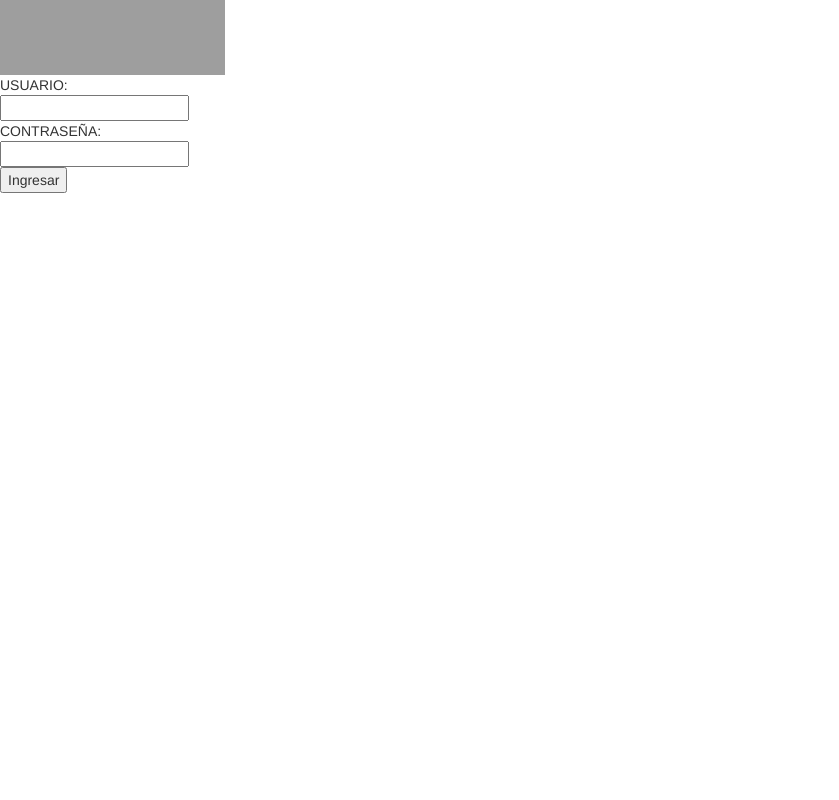
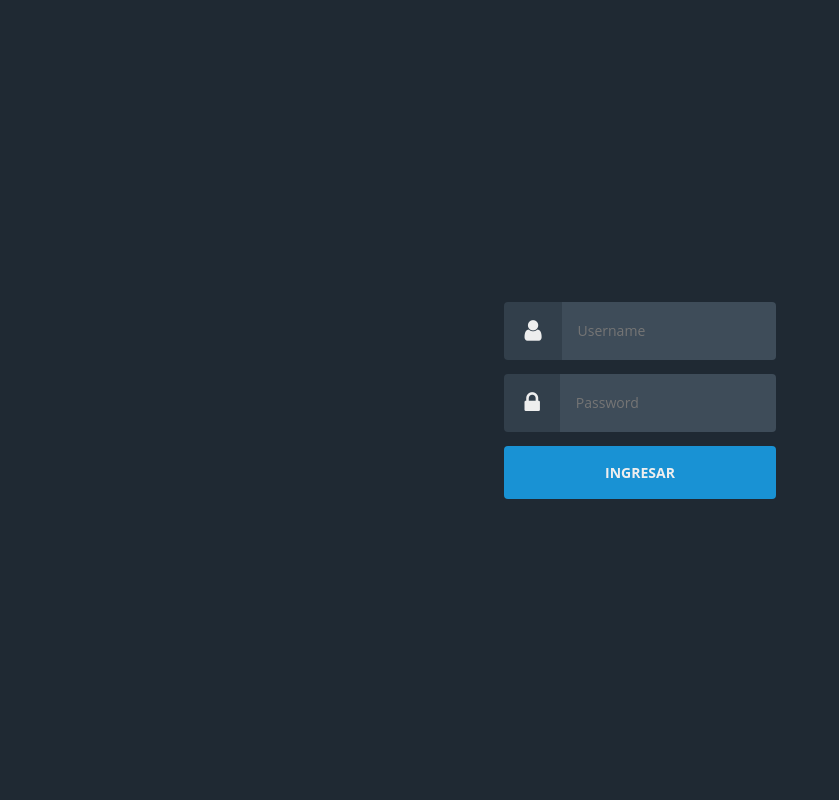
Before and after one commit to WilliBobadilla/MapaAnimales, a Django app: page /logueo in a window 1280 px wide. Shown: the whole page, without its empty margins (0-839 px from the left). Run offline with Django 3.2, Linux system fonts and the light colour scheme; some libraries are stand-ins or nearby versions; grey boxes are pictures that could not be loaded.

Commit message:
Added style to login

```diff
--- /dev/null
+++ b/mapp/static/style/style.css
@@ -0,0 +1,153 @@
+/* PALETTE 9
+Primary:
+Blue #2BB0ED
+Hover Blue:  #1992D4
+
+Support :
+
+Rojo #cf1124*/
+.align {
+    align-items: center;
+    display: flex;
+    flex-direction: column;
+    justify-content: center;
+  }
+
+.content{
+    margin-left: auto;
+    margin-right: auto;
+    max-width: var(--gridMaxWidth);
+    width: var(--gridWidth);
+}
+
+.hidden {
+    border: 0;
+    clip: rect(0 0 0 0);
+    height: 1px;
+    margin: -1px;
+    overflow: hidden;
+    padding: 0;
+    position: absolute;
+    width: 1px;
+  }
+
+
+* {
+    box-sizing: inherit;
+  }
+
+html {
+    box-sizing: border-box;
+    font-size: 100%;
+    height: 100%;
+}
+
+body {
+  background-color:#1F2933;
+  font-family: 'Open Sans', 'sans-serif';
+  font-size:  0.875rem;
+  font-weight: 400;
+  height: 100%;
+  line-height: 1.5;
+  margin: 0;
+  min-height: 100vh;
+}
+
+
+  /* modules/form.css */
+
+
+  input {
+    background-image: none;
+    border: 0;
+    color: inherit;
+    font: inherit;
+    margin: 0;
+    outline: 0;
+    padding: 0;
+    transition: background-color 0.3s;
+  }
+
+  input[type='submit'] {
+    cursor: pointer;
+  }
+
+  .form {
+    margin: calc( 0.875rem * -1);
+  }
+
+  .form input[type='password'],
+  .form input[type='text'],
+  .form input[type='submit'] {
+    width: 100%;
+  }
+
+  .form__field {
+    display: flex;
+    margin:  0.875rem;
+  }
+
+  .form__input {
+    flex: 1;
+  }
+
+  /* modules/login.css */
+
+  :root {
+    --loginColor: #eee;
+
+    --loginInputBackgroundColor: #3E4C59;
+    --loginInputHoverBackgroundColor: #52606D;
+
+    --loginLabelBackgroundColor: #323F4B;
+
+    --loginSubmitBackgroundColor: #1992D4;
+    --loginSubmitColor: #eee;
+    --loginSubmitHoverBackgroundColor: #2BB0ED;
+  }
+
+  .login {
+    color: var(--loginColor);
+  }
+
+  .login label,
+  .login input[type='text'],
+  .login input[type='password'],
+  .login input[type='submit'] {
+    border-radius: 0.25rem;
+    padding: 1rem;
+  }
+
+  .login label {
+    background-color: var(--loginLabelBackgroundColor);
+    border-bottom-right-radius: 0;
+    border-top-right-radius: 0;
+    padding-left: 1.25rem;
+    padding-right: 1.25rem;
+  }
+
+  .login input[type='password'],
+  .login input[type='text'] {
+    background-color: var(--loginInputBackgroundColor);
+    border-bottom-left-radius: 0;
+    border-top-left-radius: 0;
+  }
+
+  .login input[type='password']:focus,
+  .login input[type='password']:hover,
+  .login input[type='text']:focus,
+  .login input[type='text']:hover {
+    background-color: var(--loginInputHoverBackgroundColor);
+  }
+
+  .login input[type='submit'] {
+    background-color: var(--loginSubmitBackgroundColor);
+    color: var(--loginSubmitColor);
+    font-weight: 700;
+    text-transform: uppercase;
+  }
+
+  .login input[type='submit']:focus,
+  .login input[type='submit']:hover {
+    background-color: var(--loginSubmitHoverBackgroundColor);
+  }
--- a/mapp/templates/login.html
+++ b/mapp/templates/login.html
@@ -7,45 +7,75 @@
 	<meta name="viewport" content="width=device-width, initial-scale=1.0, maximum-scale=1, user-scalable=no" />
 	<title>Inventario - Login</title>
 
-
-	<link href="http://maxcdn.bootstrapcdn.com/font-awesome/4.2.0/css/font-awesome.min.css" rel="stylesheet">
-	<link href="http://fonts.googleapis.com/css?family=Open+Sans:300,300italic,400,600" rel="stylesheet" type="text/css">
-	<link rel="icon" href="/static/img/favicon.ico" type="image/x-icon" />
+	<link href="/static/style/style.css" rel="stylesheet" type="text/css">
+	<link rel="stylesheet" href="https://cdnjs.cloudflare.com/ajax/libs/font-awesome/4.7.0/css/font-awesome.min.css">
+	<!-- <link href="http://maxcdn.bootstrapcdn.com/font-awesome/4.2.0/css/font-awesome.min.css" rel="stylesheet"> -->
+	<!-- <link href="http://fonts.googleapis.com/css?family=Open+Sans:300,300italic,400,600" rel="stylesheet" type="text/css"> -->
+	<!-- <link rel="icon" href="/static/img/favicon.ico" type="image/x-icon" /> -->
 
 
     <script src="https://ajax.googleapis.com/ajax/libs/jquery/3.4.1/jquery.min.js"></script>
      <!-- Latest compiled and minified CSS -->
-   <link rel="stylesheet" href="https://maxcdn.bootstrapcdn.com/bootstrap/3.3.7/css/bootstrap.min.css" integrity="sha384-BVYiiSIFeK1dGmJRAkycuHAHRg32OmUcww7on3RYdg4Va+PmSTsz/K68vbdEjh4u" crossorigin="anonymous">
+   <!-- <link rel="stylesheet" href="https://maxcdn.bootstrapcdn.com/bootstrap/3.3.7/css/bootstrap.min.css" integrity="sha384-BVYiiSIFeK1dGmJRAkycuHAHRg32OmUcww7on3RYdg4Va+PmSTsz/K68vbdEjh4u" crossorigin="anonymous"> -->
 
    <!-- Optional theme -->
-   <link rel="stylesheet" href="https://maxcdn.bootstrapcdn.com/bootstrap/3.3.7/css/bootstrap-theme.min.css" integrity="sha384-rHyoN1iRsVXV4nD0JutlnGaslCJuC7uwjduW9SVrLvRYooPp2bWYgmgJQIXwl/Sp" crossorigin="anonymous">
+   <!-- <link rel="stylesheet" href="https://maxcdn.bootstrapcdn.com/bootstrap/3.3.7/css/bootstrap-theme.min.css" integrity="sha384-rHyoN1iRsVXV4nD0JutlnGaslCJuC7uwjduW9SVrLvRYooPp2bWYgmgJQIXwl/Sp" crossorigin="anonymous"> -->
 
    <!-- Latest compiled and minified JavaScript -->
    <script src="https://maxcdn.bootstrapcdn.com/bootstrap/3.3.7/js/bootstrap.min.js" integrity="sha384-Tc5IQib027qvyjSMfHjOMaLkfuWVxZxUPnCJA7l2mCWNIpG9mGCD8wGNIcPD7Txa" crossorigin="anonymous"></script>
 
 </head>
-<body>
-	<div id="center"></div>
+<body class = "align">
 
+	<!-- <div id="logo">
+			<img src="/static/logo.png" />
+		</div> -->
 	<div id="content">
-		<div id="logo">
-			<img src="/static/img/perro1.jpg" width="225" height="75" alt="Invento" />
-		</div>
 
-		<div id="login">
+		<form action="solicitud_login" method="POST" class="form login" name="logueo">
+			{% csrf_token %}
+
+			<div class="form__field">
+
+				<label for="login__username">
+				  	<i class="fa fa-user" style="font-size: 1.5rem;"></i>
+					<span class="hidden">Usuario</span>
+				</label>
+
+				<input id="login__username" type="text" name="username" class="form__input" placeholder="Username" required>
+
+			</div>
+
+			<div class="form__field">
+
+				<label for="login__password">
+					<i class="fa fa-lock" style="font-size: 1.5rem;"></i>
+					<span class="hidden">Password</span></label>
+				<input id="login__password" type="password" name="password" class="form__input" placeholder="Password" required>
+
+			</div>
+
+			  <div class="form__field">
+				<input type="submit" name="Enviar" value="Ingresar">
+			  </div>
+
+			</form>
+
+<!-- CODIGO VIEJO DE WILL -->
+
+		<!-- <div id="login">
 			<div id="error"></div>
 			<form method="POST" action="solicitud_login" name="logueo">
 			{% csrf_token %}
 
 			 USUARIO:<br />
 				<input type="text" name="username" /><br />
-				CONTRASEÑA:<br />
-				<input type="password" name="password" /><br />
-<!--
-				 {{ form.as_p }} -->
-				<input type="submit" name="enviar" value="Ingresar" />
+			CONTRASEÑA:<br />
+				<input type="password" name="password" /><br />  -->
+<!--  {{ form.as_p }} -->
+				<!-- <input type="submit" name="enviar" value="Ingresar" />
 			</form>
-		</div>
+		</div> -->
 	</div>
 </body>
 </html>
```
Also changed, not shown: mapp/static/logo.png (added).
